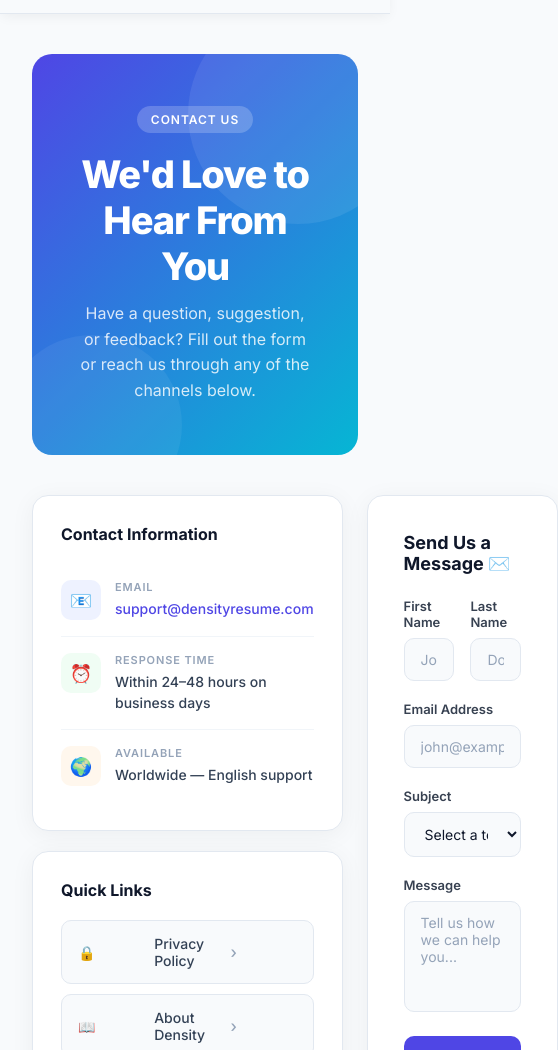
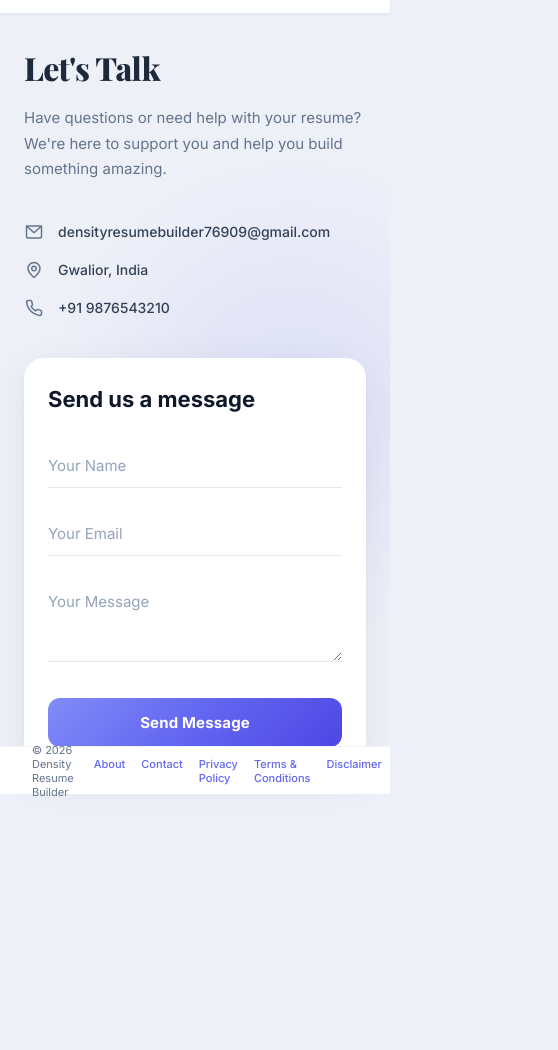
Before and after one commit to shivam76909/Density-Resume-Builder, a plain HTML site: page Resume builder/contact.html in a window 390 px wide. Shown: the part 50-1100 px from the top of the page, 558 px wide, since content can reach past the window. After the commit the page ends 905 px from the top, so only its background shows below. Drawn offline with nearby package versions, Linux system fonts and the light colour scheme.

Commit message:
Refactor contact page layout and styles
Updated styles and layout for the contact page, including new font, background colors, and form structure. Enhanced responsiveness and improved button interactions.

```diff
--- a/Resume builder/contact.html
+++ b/Resume builder/contact.html
@@ -7,19 +7,20 @@
   <meta name="description" content="Get in touch with the Density Resume Builder team. We are here to help with questions, feedback, or support."/>
   <link rel="preconnect" href="https://fonts.googleapis.com"/>
   <link rel="preconnect" href="https://fonts.gstatic.com" crossorigin/>
-  <link href="https://fonts.googleapis.com/css2?family=Inter:wght@400;500;600;700;800&display=swap" rel="stylesheet"/>
+  <link href="https://fonts.googleapis.com/css2?family=Inter:wght@400;500;600;700;800&family=Playfair+Display:wght@700;800&display=swap" rel="stylesheet"/>
   <style>
     :root {
-      --primary: #4F46E5;
-      --primary-hover: #4338CA;
-      --bg-light: #F8FAFC;
+      --primary: #6366F1;
+      --primary-hover: #4F46E5;
+      --bg: #EEF0F8;
     }
 
     *, *::before, *::after { box-sizing: border-box; margin: 0; padding: 0; }
 
     html, body {
+      height: 100%;
       font-family: 'Inter', sans-serif;
-      background: var(--bg-light);
+      background: var(--bg);
       color: #0F172A;
       -webkit-font-smoothing: antialiased;
     }
@@ -30,10 +31,10 @@
       align-items: center;
       height: 64px;
       padding: 0 32px;
-      background: rgba(248, 250, 252, 0.9);
-      backdrop-filter: blur(12px);
+      background: #fff;
+      backdrop-filter: blur(14px);
       border-bottom: 1px solid #e2e8f0;
-      box-shadow: 0 4px 12px -2px rgba(0,0,0,0.06);
+      box-shadow: 0 1px 3px rgba(0,0,0,0.04);
       position: fixed;
       top: 0; width: 100%;
       z-index: 1000;
@@ -49,234 +50,180 @@
     .brand-logo span { font-size: 1.15rem; font-weight: 650; letter-spacing: -0.01em; }
     .brand-logo strong { font-weight: 800; }
 
-    /* ── PAGE WRAPPER ── */
-    .page-wrapper {
-      max-width: 860px;
-      margin: 0 auto;
-      padding: 104px 32px 80px;
-    }
-
-    /* ── HERO BANNER ── */
-    .page-hero {
-      background: linear-gradient(135deg, #4F46E5 0%, #06B6D4 100%);
-      border-radius: 20px;
-      padding: 52px 48px;
-      margin-bottom: 40px;
-      color: #fff;
-      text-align: center;
+    /* ── MAIN LAYOUT ── */
+    .contact-page {
+      display: flex;
+      align-items: center;
+      justify-content: center;
+      min-height: 100vh;
+      padding: 100px 60px 60px;
       position: relative;
       overflow: hidden;
     }
-    .page-hero::before {
+
+    /* Subtle purple gradient glow behind the form area */
+    .contact-page::before {
       content: '';
       position: absolute;
-      top: -50px; right: -50px;
-      width: 220px; height: 220px;
-      background: rgba(255,255,255,0.08);
-      border-radius: 50%;
-    }
-    .page-hero::after {
-      content: '';
-      position: absolute;
-      bottom: -60px; left: -30px;
-      width: 180px; height: 180px;
-      background: rgba(255,255,255,0.06);
-      border-radius: 50%;
-    }
-    .page-hero .badge {
-      display: inline-block;
-      background: rgba(255,255,255,0.2);
-      color: #fff;
-      font-size: 12px;
-      font-weight: 600;
-      letter-spacing: 0.08em;
-      text-transform: uppercase;
-      padding: 6px 14px;
-      border-radius: 100px;
-      margin-bottom: 18px;
-    }
-    .page-hero h1 {
-      font-size: 38px;
-      font-weight: 800;
-      letter-spacing: -0.03em;
-      margin-bottom: 12px;
-    }
-    .page-hero p {
-      font-size: 16px;
-      color: rgba(255,255,255,0.82);
-      max-width: 480px;
-      margin: 0 auto;
-      line-height: 1.6;
+      top: 50%;
+      right: 25%;
+      transform: translate(50%, -50%);
+      width: 500px;
+      height: 500px;
+      background: radial-gradient(circle, rgba(99, 102, 241, 0.12) 0%, transparent 70%);
+      pointer-events: none;
+      z-index: 0;
     }
 
-    /* ── GRID LAYOUT ── */
-    .contact-grid {
+    .contact-container {
       display: grid;
-      grid-template-columns: 1fr 1.4fr;
-      gap: 24px;
-      align-items: start;
+      grid-template-columns: 1fr 1.1fr;
+      gap: 80px;
+      max-width: 1060px;
+      width: 100%;
+      align-items: center;
+      position: relative;
+      z-index: 1;
     }
 
-    /* ── INFO CARDS ── */
-    .info-card {
-      background: #fff;
-      border: 1px solid #e2e8f0;
-      border-radius: 16px;
-      padding: 28px;
-      box-shadow: 0 4px 24px rgba(0,0,0,0.05);
-      animation: fadeInUp 0.5s ease backwards;
-    }
-    .info-card h3 {
-      font-size: 16px;
-      font-weight: 700;
-      color: #0F172A;
-      margin-bottom: 20px;
+    /* ── LEFT COLUMN ── */
+    .contact-info {
+      animation: fadeInUp 0.6s ease backwards;
     }
 
-    .contact-item {
+    .contact-info h1 {
+      font-family: 'Playfair Display', serif;
+      font-size: 52px;
+      font-weight: 800;
+      color: #1E293B;
+      margin-bottom: 20px;
+      line-height: 1.1;
+      letter-spacing: -0.02em;
+    }
+
+    .contact-info .subtitle {
+      font-size: 15px;
+      color: #64748B;
+      line-height: 1.7;
+      max-width: 340px;
+      margin-bottom: 40px;
+      font-weight: 400;
+    }
+
+    .info-items {
       display: flex;
-      align-items: flex-start;
+      flex-direction: column;
+      gap: 18px;
+    }
+
+    .info-item {
+      display: flex;
+      align-items: center;
       gap: 14px;
-      padding: 16px 0;
-      border-bottom: 1px solid #f1f5f9;
     }
-    .contact-item:last-child { border-bottom: none; }
-    .contact-item .ci-icon {
-      width: 40px; height: 40px;
-      border-radius: 10px;
+
+    .info-item .icon {
+      width: 20px;
+      height: 20px;
       display: flex;
       align-items: center;
       justify-content: center;
-      font-size: 18px;
       flex-shrink: 0;
+      color: #64748B;
     }
-    .contact-item .ci-label {
-      font-size: 11px;
-      font-weight: 600;
-      text-transform: uppercase;
-      letter-spacing: 0.08em;
-      color: #94A3B8;
-      margin-bottom: 4px;
+
+    .info-item .icon svg {
+      width: 18px;
+      height: 18px;
+      stroke: #64748B;
+      fill: none;
+      stroke-width: 2;
+      stroke-linecap: round;
+      stroke-linejoin: round;
     }
-    .contact-item .ci-value {
+
+    .info-item span {
       font-size: 14px;
+      color: #334155;
       font-weight: 500;
-      color: #334155;
-      line-height: 1.5;
     }
-    .contact-item .ci-value a {
-      color: var(--primary);
-      text-decoration: none;
-    }
-    .contact-item .ci-value a:hover { text-decoration: underline; }
 
-    /* ── QUICK LINKS ── */
-    .quick-links {
-      display: flex;
-      flex-direction: column;
-      gap: 10px;
-      margin-top: 20px;
-    }
-    .quick-link-btn {
-      display: flex;
-      align-items: center;
-      gap: 10px;
-      padding: 14px 16px;
-      background: #F8FAFC;
-      border: 1px solid #e2e8f0;
-      border-radius: 10px;
-      text-decoration: none;
-      font-size: 14px;
-      font-weight: 500;
-      color: #334155;
-      transition: all 0.2s;
-    }
-    .quick-link-btn:hover {
-      background: #EEF2FF;
-      border-color: #C7D2FE;
-      color: var(--primary);
-    }
-    .quick-link-btn span { flex: 1; }
-    .quick-link-btn .arrow { color: #94A3B8; font-size: 16px; }
-
-    /* ── CONTACT FORM ── */
+    /* ── RIGHT COLUMN: FORM CARD ── */
     .form-card {
       background: #fff;
-      border: 1px solid #e2e8f0;
-      border-radius: 16px;
-      padding: 36px;
-      box-shadow: 0 4px 24px rgba(0,0,0,0.05);
-      animation: fadeInUp 0.5s ease 0.1s backwards;
+      border-radius: 20px;
+      padding: 44px 40px;
+      box-shadow: 0 8px 40px rgba(0, 0, 0, 0.06), 0 1px 3px rgba(0, 0, 0, 0.04);
+      animation: fadeInUp 0.6s ease 0.1s backwards;
+      position: relative;
     }
-    .form-card h3 {
-      font-size: 18px;
+
+    .form-card h2 {
+      font-size: 22px;
       font-weight: 700;
       color: #0F172A;
-      margin-bottom: 24px;
-    }
-
-    .form-row {
-      display: grid;
-      grid-template-columns: 1fr 1fr;
-      gap: 16px;
+      margin-bottom: 32px;
     }
 
     .form-group {
-      margin-bottom: 20px;
+      margin-bottom: 24px;
+      position: relative;
     }
-    .form-group label {
-      display: block;
-      font-size: 13px;
-      font-weight: 600;
-      color: #374151;
-      margin-bottom: 8px;
-    }
+
     .form-group input,
-    .form-group select,
     .form-group textarea {
       width: 100%;
-      padding: 12px 16px;
-      background: #F8FAFC;
-      border: 1.5px solid #E2E8F0;
-      border-radius: 10px;
+      border: none;
+      border-bottom: 1.5px solid #E2E8F0;
+      padding: 12px 0;
       font-family: 'Inter', sans-serif;
-      font-size: 14px;
+      font-size: 15px;
       color: #0F172A;
+      background: transparent;
       outline: none;
-      transition: all 0.2s;
-      resize: none;
+      transition: border-color 0.3s ease;
     }
+
+    .form-group input::placeholder,
+    .form-group textarea::placeholder {
+      color: #94A3B8;
+      font-weight: 400;
+    }
+
     .form-group input:focus,
-    .form-group select:focus,
     .form-group textarea:focus {
-      border-color: var(--primary);
-      background: #fff;
-      box-shadow: 0 0 0 3px rgba(79, 70, 229, 0.1);
+      border-bottom-color: var(--primary);
     }
-    .form-group input::placeholder,
-    .form-group textarea::placeholder { color: #94A3B8; }
+
+    .form-group textarea {
+      resize: vertical;
+      min-height: 60px;
+      max-height: 160px;
+    }
 
     .submit-btn {
       width: 100%;
-      padding: 14px;
-      background: var(--primary);
+      padding: 15px 24px;
+      background: linear-gradient(135deg, #818CF8, #6366F1, #4F46E5);
       color: #fff;
       border: none;
-      border-radius: 10px;
+      border-radius: 12px;
       font-family: 'Inter', sans-serif;
       font-size: 15px;
       font-weight: 700;
       cursor: pointer;
-      transition: all 0.2s;
-      display: flex;
-      align-items: center;
-      justify-content: center;
-      gap: 8px;
+      transition: all 0.3s ease;
+      margin-top: 8px;
+      letter-spacing: 0.01em;
     }
+
     .submit-btn:hover {
-      background: var(--primary-hover);
       transform: translateY(-2px);
-      box-shadow: 0 8px 20px rgba(79, 70, 229, 0.35);
+      box-shadow: 0 10px 25px rgba(99, 102, 241, 0.35);
+    }
+
+    .submit-btn:active {
+      transform: translateY(0);
     }
 
     /* Success message */
@@ -285,7 +232,7 @@
       background: #DCFCE7;
       border: 1px solid #86EFAC;
       border-radius: 10px;
-      padding: 16px 20px;
+      padding: 14px 18px;
       color: #15803D;
       font-size: 14px;
       font-weight: 500;
@@ -293,6 +240,20 @@
       text-align: center;
     }
     .success-msg.show { display: block; animation: fadeInUp 0.3s ease; }
+
+    .error-msg {
+      display: none;
+      background: #FEF2F2;
+      border: 1px solid #FECACA;
+      border-radius: 10px;
+      padding: 14px 18px;
+      color: #DC2626;
+      font-size: 14px;
+      font-weight: 500;
+      margin-top: 16px;
+      text-align: center;
+    }
+    .error-msg.show { display: block; animation: fadeInUp 0.3s ease; }
 
     /* ── BOTTOM BAR ── */
     .bottom-bar {
@@ -304,14 +265,40 @@
       align-items: center;
       padding: 0 32px;
       gap: 20px;
-      margin-top: 40px;
+      position: fixed;
+      bottom: 0;
+      left: 0;
+      z-index: 1000;
     }
     .bottom-bar span { font-size: 11px; color: #64748b; }
     .bottom-bar a { font-size: 11px; color: var(--primary); text-decoration: none; font-weight: 500; }
     .bottom-bar a:hover { text-decoration: underline; }
 
+    /* ── RESPONSIVE ── */
+    @media (max-width: 900px) {
+      .contact-container {
+        grid-template-columns: 1fr;
+        gap: 40px;
+      }
+      .contact-page {
+        padding: 100px 24px 80px;
+      }
+      .contact-info h1 {
+        font-size: 40px;
+      }
+    }
+
+    @media (max-width: 500px) {
+      .contact-info h1 {
+        font-size: 32px;
+      }
+      .form-card {
+        padding: 28px 24px;
+      }
+    }
+
     @keyframes fadeInUp {
-      from { opacity: 0; transform: translateY(20px); }
+      from { opacity: 0; transform: translateY(25px); }
       to   { opacity: 1; transform: translateY(0); }
     }
   </style>
@@ -326,143 +313,128 @@
     </a>
   </nav>
 
-  <div class="page-wrapper">
+  <!-- MAIN CONTENT -->
+  <main class="contact-page">
+    <div class="contact-container">
 
-    <!-- Hero -->
-    <div class="page-hero">
-      <div class="badge">Contact Us</div>
-      <h1>We'd Love to Hear From You</h1>
-      <p>Have a question, suggestion, or feedback? Fill out the form or reach us through any of the channels below.</p>
-    </div>
+      <!-- LEFT: Info -->
+      <div class="contact-info">
+        <h1>Let's Talk</h1>
+        <p class="subtitle">Have questions or need help with your resume? We're here to support you and help you build something amazing.</p>
 
-    <!-- Grid -->
-    <div class="contact-grid">
-
-      <!-- Left: Info + Quick Links -->
-      <div>
-        <div class="info-card" style="animation-delay:0.05s">
-          <h3>Contact Information</h3>
-
-          <div class="contact-item">
-            <div class="ci-icon" style="background:#EEF2FF">📧</div>
-            <div>
-              <div class="ci-label">Email</div>
-              <div class="ci-value"><a href="mailto:support@densityresume.com">support@densityresume.com</a></div>
+        <div class="info-items">
+          <div class="info-item">
+            <div class="icon">
+              <svg viewBox="0 0 24 24"><rect x="2" y="4" width="20" height="16" rx="2"/><polyline points="22,4 12,13 2,4"/></svg>
             </div>
+            <span>densityresumebuilder76909@gmail.com</span>
           </div>
 
-          <div class="contact-item">
-            <div class="ci-icon" style="background:#F0FDF4">⏰</div>
-            <div>
-              <div class="ci-label">Response Time</div>
-              <div class="ci-value">Within 24–48 hours on business days</div>
+          <div class="info-item">
+            <div class="icon">
+              <svg viewBox="0 0 24 24"><circle cx="12" cy="10" r="3"/><path d="M12 2C7.58 2 4 5.58 4 10c0 5.25 8 12 8 12s8-6.75 8-12c0-4.42-3.58-8-8-8z"/></svg>
             </div>
+            <span>Gwalior, India</span>
           </div>
 
-          <div class="contact-item">
-            <div class="ci-icon" style="background:#FFF7ED">🌍</div>
-            <div>
-              <div class="ci-label">Available</div>
-              <div class="ci-value">Worldwide — English support</div>
+          <div class="info-item">
+            <div class="icon">
+              <svg viewBox="0 0 24 24"><path d="M22 16.92v3a2 2 0 0 1-2.18 2 19.79 19.79 0 0 1-8.63-3.07 19.5 19.5 0 0 1-6-6 19.79 19.79 0 0 1-3.07-8.67A2 2 0 0 1 4.11 2h3a2 2 0 0 1 2 1.72 12.84 12.84 0 0 0 .7 2.81 2 2 0 0 1-.45 2.11L8.09 9.91a16 16 0 0 0 6 6l1.27-1.27a2 2 0 0 1 2.11-.45 12.84 12.84 0 0 0 2.81.7A2 2 0 0 1 22 16.92z"/></svg>
             </div>
-          </div>
-        </div>
-
-        <div class="info-card" style="margin-top:20px; animation-delay:0.15s">
-          <h3>Quick Links</h3>
-          <div class="quick-links">
-            <a href="privacy-policy.html" class="quick-link-btn">
-              <span>🔒</span>
-              <span>Privacy Policy</span>
-              <span class="arrow">›</span>
-            </a>
-            <a href="about.html" class="quick-link-btn">
-              <span>📖</span>
-              <span>About Density</span>
-              <span class="arrow">›</span>
-            </a>
-            <a href="templates.html" class="quick-link-btn">
-              <span>🎨</span>
-              <span>Browse Templates</span>
-              <span class="arrow">›</span>
-            </a>
+            <span>+91 9876543210</span>
           </div>
         </div>
       </div>
 
-      <!-- Right: Contact Form -->
+      <!-- RIGHT: Form Card -->
       <div class="form-card">
-        <h3>Send Us a Message ✉️</h3>
+        <h2>Send us a message</h2>
         <form id="contactForm" onsubmit="handleSubmit(event)">
+          <!-- Web3Forms Access Key - Replace YOUR_ACCESS_KEY with your actual key from https://web3forms.com -->
+          <input type="hidden" name="access_key" value="d9a969c0-0994-44c0-9566-bfbf3a782169">
+          <input type="hidden" name="subject" value="New Contact Form Submission - Density Resume Builder">
+          <input type="hidden" name="from_name" value="Density Resume Builder">
+          <!-- Honeypot spam prevention -->
+          <input type="checkbox" name="botcheck" style="display: none;">
 
-          <div class="form-row">
-            <div class="form-group">
-              <label for="firstName">First Name</label>
-              <input type="text" id="firstName" placeholder="John" required />
-            </div>
-            <div class="form-group">
-              <label for="lastName">Last Name</label>
-              <input type="text" id="lastName" placeholder="Doe" required />
-            </div>
+          <div class="form-group">
+            <input type="text" name="name" id="name" placeholder="Your Name" required />
           </div>
 
           <div class="form-group">
-            <label for="email">Email Address</label>
-            <input type="email" id="email" placeholder="john@example.com" required />
+            <input type="email" name="email" id="email" placeholder="Your Email" required />
           </div>
 
           <div class="form-group">
-            <label for="subject">Subject</label>
-            <select id="subject" required>
-              <option value="" disabled selected>Select a topic...</option>
-              <option value="feedback">General Feedback</option>
-              <option value="bug">Bug Report</option>
-              <option value="feature">Feature Request</option>
-              <option value="template">Template Issue</option>
-              <option value="other">Other</option>
-            </select>
+            <textarea name="message" id="message" rows="3" placeholder="Your Message" required></textarea>
           </div>
 
-          <div class="form-group">
-            <label for="message">Message</label>
-            <textarea id="message" rows="5" placeholder="Tell us how we can help you..." required></textarea>
-          </div>
-
-          <button type="submit" class="submit-btn" id="submitBtn">
-            <span>Send Message</span>
-            <span>→</span>
-          </button>
+          <button type="submit" class="submit-btn" id="submitBtn">Send Message</button>
 
           <div class="success-msg" id="successMsg">
-            ✅ Thank you! Your message has been received. We'll get back to you within 24–48 hours.
+            ✅ Thank you! Your message has been sent. We'll get back to you shortly.
+          </div>
+          <div class="error-msg" id="errorMsg">
+            ❌ Something went wrong. Please try again or email us directly.
           </div>
         </form>
       </div>
 
     </div>
-  </div>
+  </main>
 
   <!-- BOTTOM BAR -->
   <div class="bottom-bar">
     <span>© 2026 Density Resume Builder</span>
-    <a href="privacy-policy.html">Privacy Policy</a>
-    <a href="about.html">About Us</a>
-    <a href="contact.html">Contact</a>
+    <span style="margin-left:auto; display:flex; gap:16px;">
+      <a href="about.html">About</a>
+      <a href="contact.html">Contact</a>
+      <a href="privacy-policy.html">Privacy Policy</a>
+      <a href="terms.html">Terms &amp; Conditions</a>
+      <a href="disclaimer.html">Disclaimer</a>
+    </span>
   </div>
 
   <script>
-    function handleSubmit(e) {
+    async function handleSubmit(e) {
       e.preventDefault();
+      const form = document.getElementById('contactForm');
       const btn = document.getElementById('submitBtn');
-      btn.innerHTML = '<span>Sending...</span>';
+      const successMsg = document.getElementById('successMsg');
+      const errorMsg = document.getElementById('errorMsg');
+
+      // Hide previous messages
+      successMsg.classList.remove('show');
+      errorMsg.classList.remove('show');
+
+      btn.textContent = 'Sending...';
       btn.disabled = true;
+      btn.style.opacity = '0.7';
 
-      setTimeout(() => {
-        document.getElementById('contactForm').reset();
-        document.getElementById('successMsg').classList.add('show');
-        btn.innerHTML = '<span>Send Message</span><span>→</span>';
-        btn.disabled = false;
-      }, 1200);
+      try {
+        const formData = new FormData(form);
+        const response = await fetch('https://api.web3forms.com/submit', {
+          method: 'POST',
+          body: formData
+        });
+        const result = await response.json();
+
+        if (result.success) {
+          form.reset();
+          successMsg.classList.add('show');
+          setTimeout(() => successMsg.classList.remove('show'), 5000);
+        } else {
+          errorMsg.classList.add('show');
+          setTimeout(() => errorMsg.classList.remove('show'), 5000);
+        }
+      } catch (error) {
+        errorMsg.classList.add('show');
+        setTimeout(() => errorMsg.classList.remove('show'), 5000);
+      }
+
+      btn.textContent = 'Send Message';
+      btn.disabled = false;
+      btn.style.opacity = '1';
     }
   </script>
 
```
